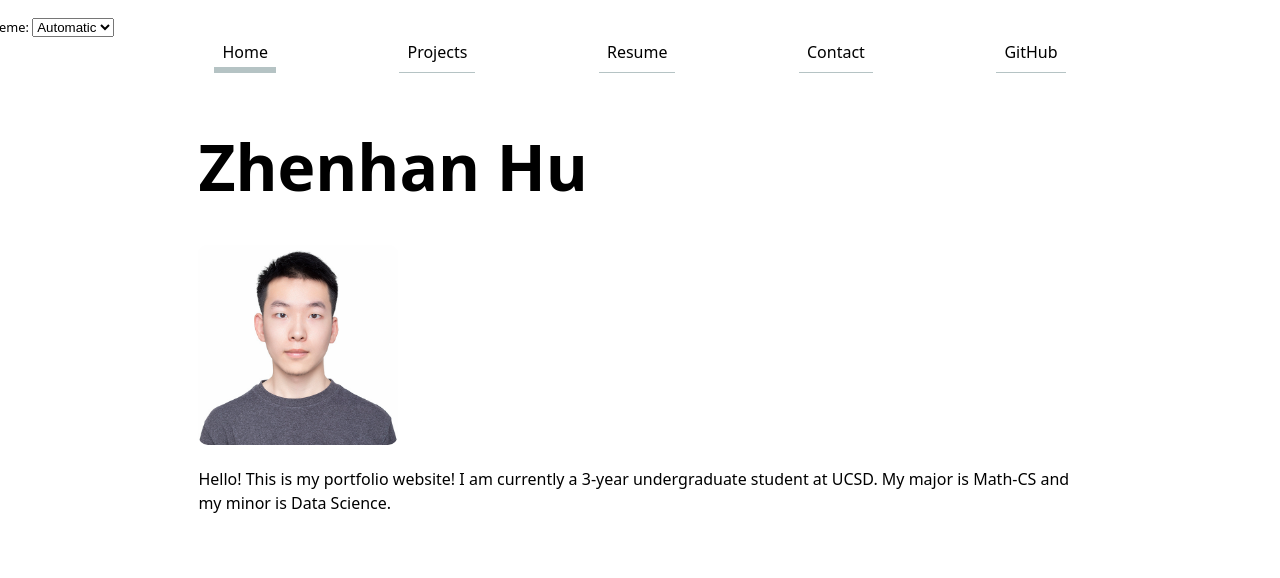
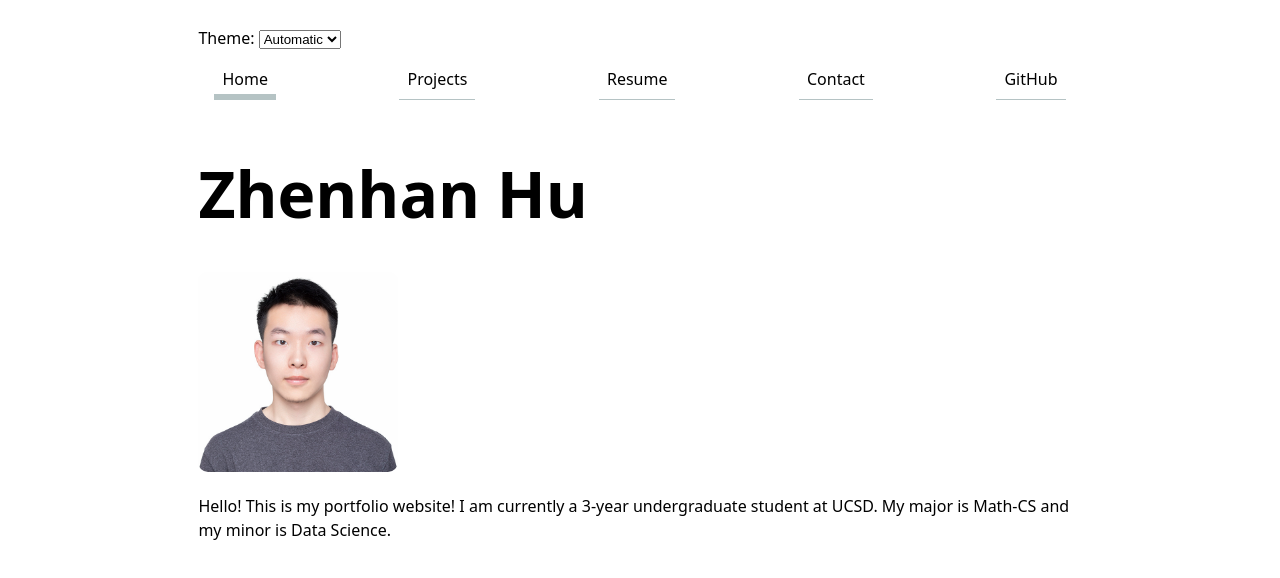
Before and after one commit to ZhenhanHu/portfolio, a plain HTML site: page index.html in a window 1280 px wide. Drawn offline with Linux system fonts and the light colour scheme.

Commit message:
fix error

```diff
--- a/style.css
+++ b/style.css
@@ -62,10 +62,9 @@ a:hover {
 
 /* Color Scheme */
 .color-scheme {
-  position: absolute;
+  /* position: absolute; */
   top: 1rem;
   right: 1rem;
-  font-size: 0.8rem;
   font-family: inherit;
 }
 
```
